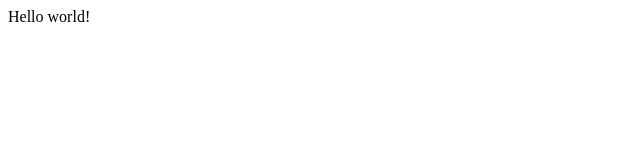
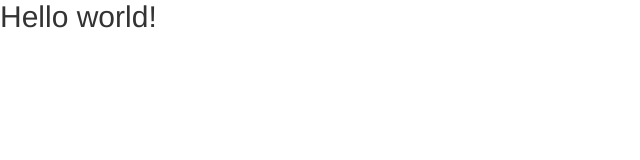
Before and after one commit to blue-hex/main-site, a Gatsby site: page / in a window 1280 px wide. Shown: the whole page, without its empty margins (0-640 px from the left). Built offline with nearby package versions, Linux system fonts and the light colour scheme; Gatsby itself is replaced by a stand-in of ours.

Commit message:
Tailwind configured
Will work on few components using Tailwind.

```diff
--- /dev/null
+++ b/gatsby-browser.js
@@ -0,0 +1,2 @@
+import "./global.css"
+// import "tailwindcss/dist/base.min.css"
--- a/gatsby-config.js
+++ b/gatsby-config.js
@@ -6,5 +6,14 @@
 
 module.exports = {
   /* Your site config here */
-  plugins: [],
+  plugins: [
+    // `gatsby-plugin-emotion`,
+    `gatsby-plugin-postcss`,
+    {
+      resolve: `gatsby-plugin-typography`,
+      options: {
+        pathToConfigModule: `src/utils/typography`
+      }
+    },
+  ],
 }
--- /dev/null
+++ b/global.css
@@ -0,0 +1,5 @@
+@import "tailwindcss/base";
+
+@import "tailwindcss/components";
+
+@import "tailwindcss/utilities";
--- /dev/null
+++ b/postcss.config.js
@@ -0,0 +1,3 @@
+module.exports = () => ({
+    plugins: [require("tailwindcss")],
+})
--- a/src/pages/index.js
+++ b/src/pages/index.js
@@ -1,5 +1,7 @@
 import React from "react"
 
 export default function Home() {
-  return <div>Hello world!</div>
+  return <div>
+    <h1 className="text-3xl">Hello world!</h1>
+  </div>
 }
--- /dev/null
+++ b/src/utils/typography.js
@@ -0,0 +1,5 @@
+import Typography from "typography"
+import fairyGateTheme from "typography-theme-fairy-gates"
+const typography = new Typography(fairyGateTheme)
+export const { scale, rhythm, options } = typography
+export default typography
--- /dev/null
+++ b/tailwind.config.js
@@ -0,0 +1,16 @@
+module.exports = {
+  future: {
+    // removeDeprecatedGapUtilities: true,
+    // purgeLayersByDefault: true,
+  },
+  purge: [],
+  theme: {
+    extend: {},
+    fontFamily: {
+      'display' : [],
+      'body' : [],
+    }
+  },
+  variants: {},
+  plugins: [],
+}
```
Also changed, not shown: package.json (+13 -2 lines), 1 other file.
